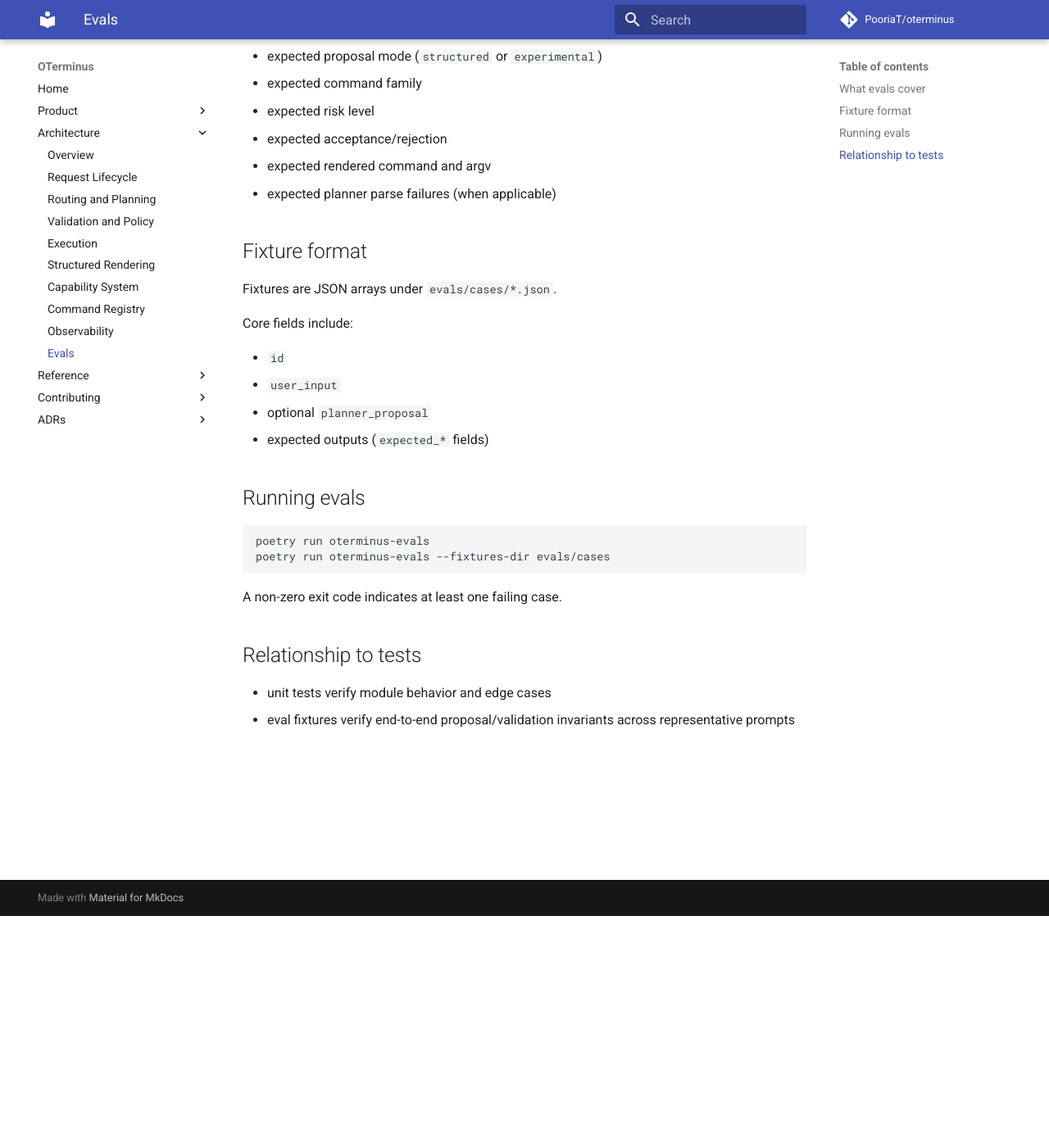
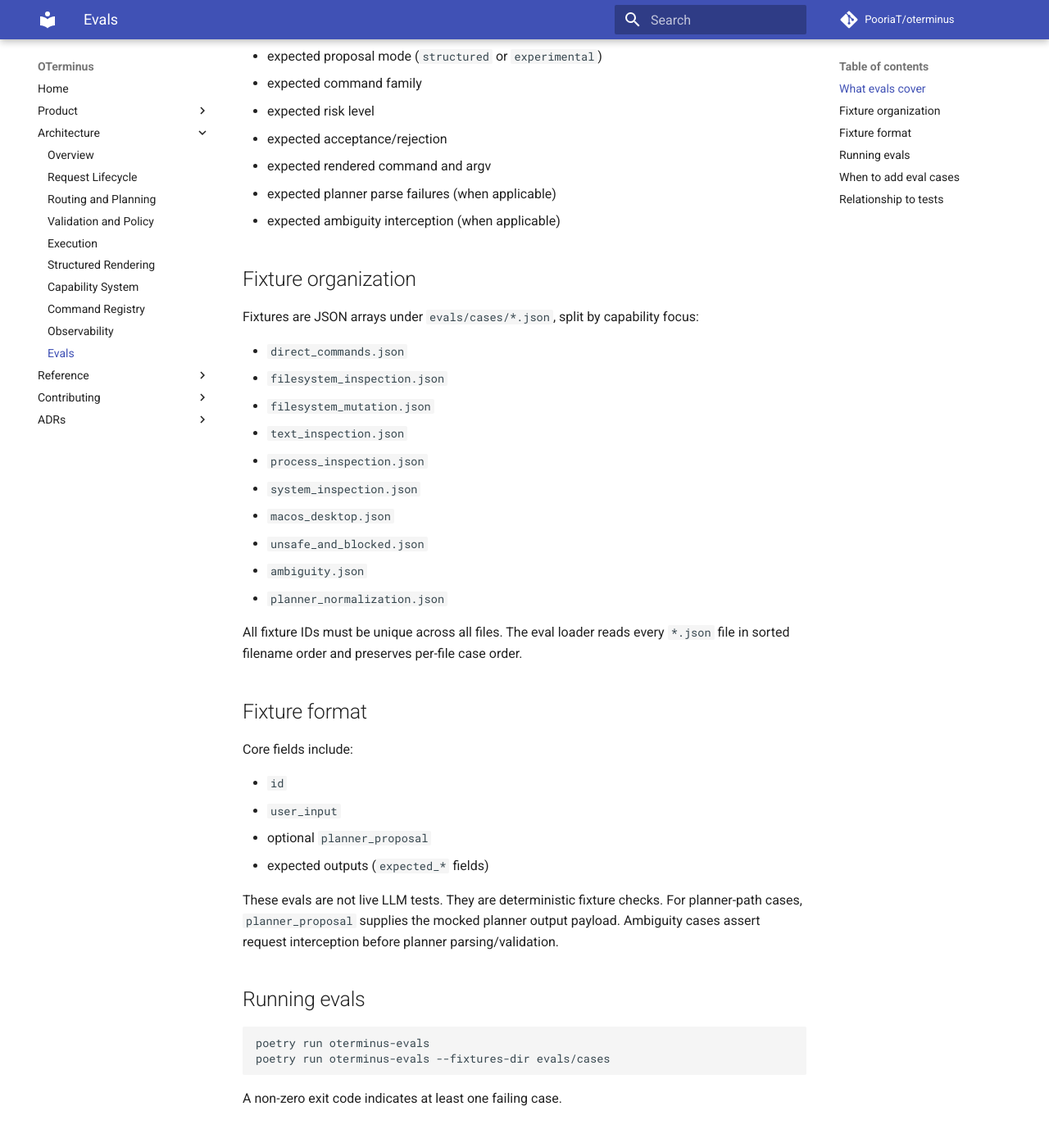
Before and after one commit to PooriaT/oterminus, an MkDocs documentation site: the page built from docs/architecture/evals.md, in a window 1280 px wide and 1400 px high, scrolled down 282 px. Shown: the top 1389 px of the window at 82% size. Built offline with MkDocs 1.6.1 and Material for MkDocs 9.7.7, drawn with Linux system fonts in a browser that asks for light colours; comment, search, counter and statistics services are not loaded; some of the changed text lies outside the part shown.

Commit message:
Refactor eval fixtures into capability-specific suites

```diff
--- a/docs/architecture/evals.md
+++ b/docs/architecture/evals.md
@@ -12,10 +12,27 @@ Fixture cases validate:
 - expected acceptance/rejection
 - expected rendered command and argv
 - expected planner parse failures (when applicable)
+- expected ambiguity interception (when applicable)
+
+## Fixture organization
+
+Fixtures are JSON arrays under `evals/cases/*.json`, split by capability focus:
+
+- `direct_commands.json`
+- `filesystem_inspection.json`
+- `filesystem_mutation.json`
+- `text_inspection.json`
+- `process_inspection.json`
+- `system_inspection.json`
+- `macos_desktop.json`
+- `unsafe_and_blocked.json`
+- `ambiguity.json`
+- `planner_normalization.json`
+
+All fixture IDs must be unique across all files. The eval loader reads every `*.json` file in sorted
+filename order and preserves per-file case order.
 
 ## Fixture format
-
-Fixtures are JSON arrays under `evals/cases/*.json`.
 
 Core fields include:
 
@@ -23,6 +40,10 @@ Core fields include:
 - `user_input`
 - optional `planner_proposal`
 - expected outputs (`expected_*` fields)
+
+These evals are not live LLM tests. They are deterministic fixture checks. For planner-path cases,
+`planner_proposal` supplies the mocked planner output payload. Ambiguity cases assert request
+interception before planner parsing/validation.
 
 ## Running evals
 
@@ -33,6 +54,16 @@ poetry run oterminus-evals --fixtures-dir evals/cases
 
 A non-zero exit code indicates at least one failing case.
 
+## When to add eval cases
+
+Add or update fixture cases when any of the following change:
+
+- command support/capability behavior
+- planner payload shape or parsing behavior
+- validator or policy behavior
+- ambiguity detection behavior
+- direct-command detection behavior
+
 ## Relationship to tests
 
 - unit tests verify module behavior and edge cases
```
Also changed, not shown: 13 other files.
